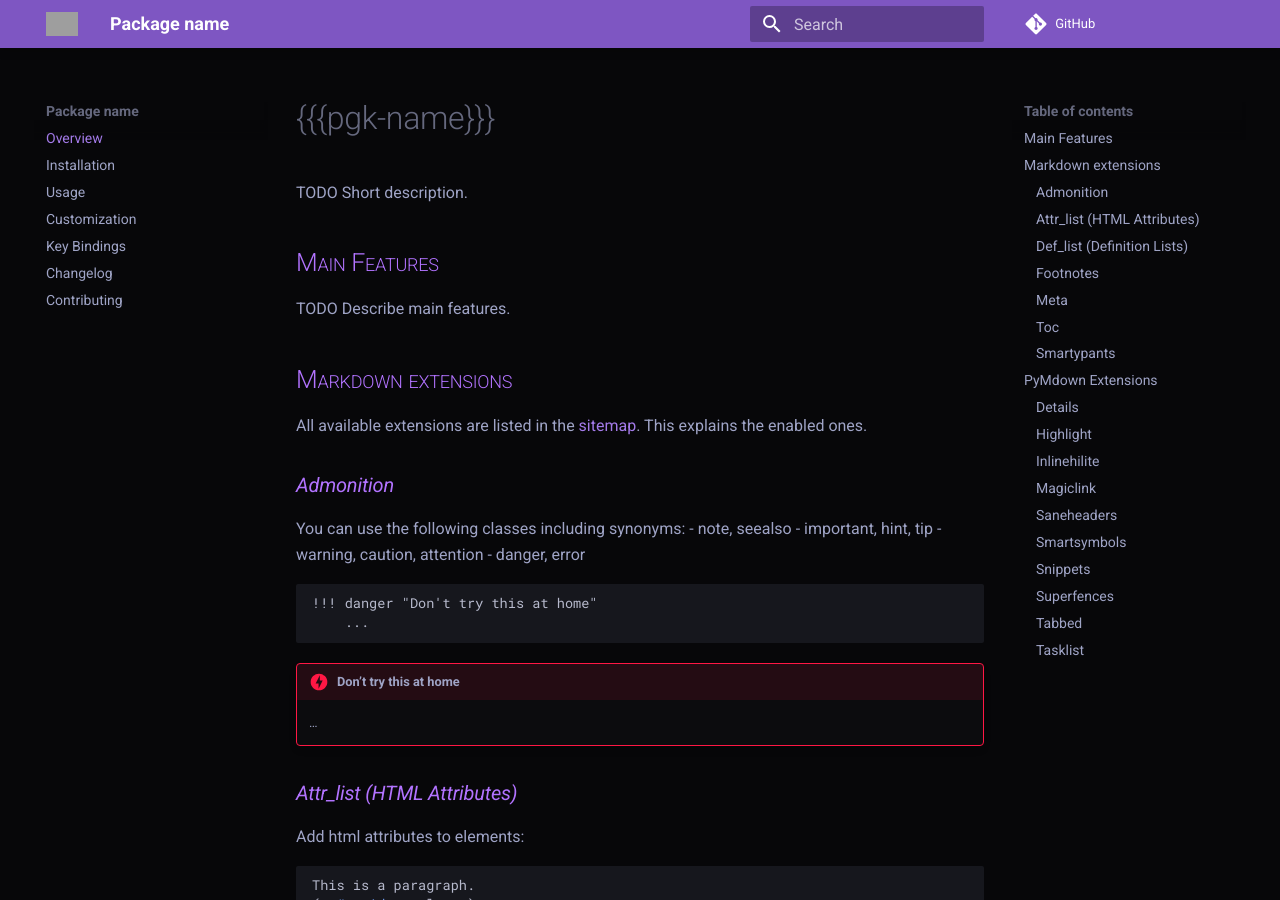
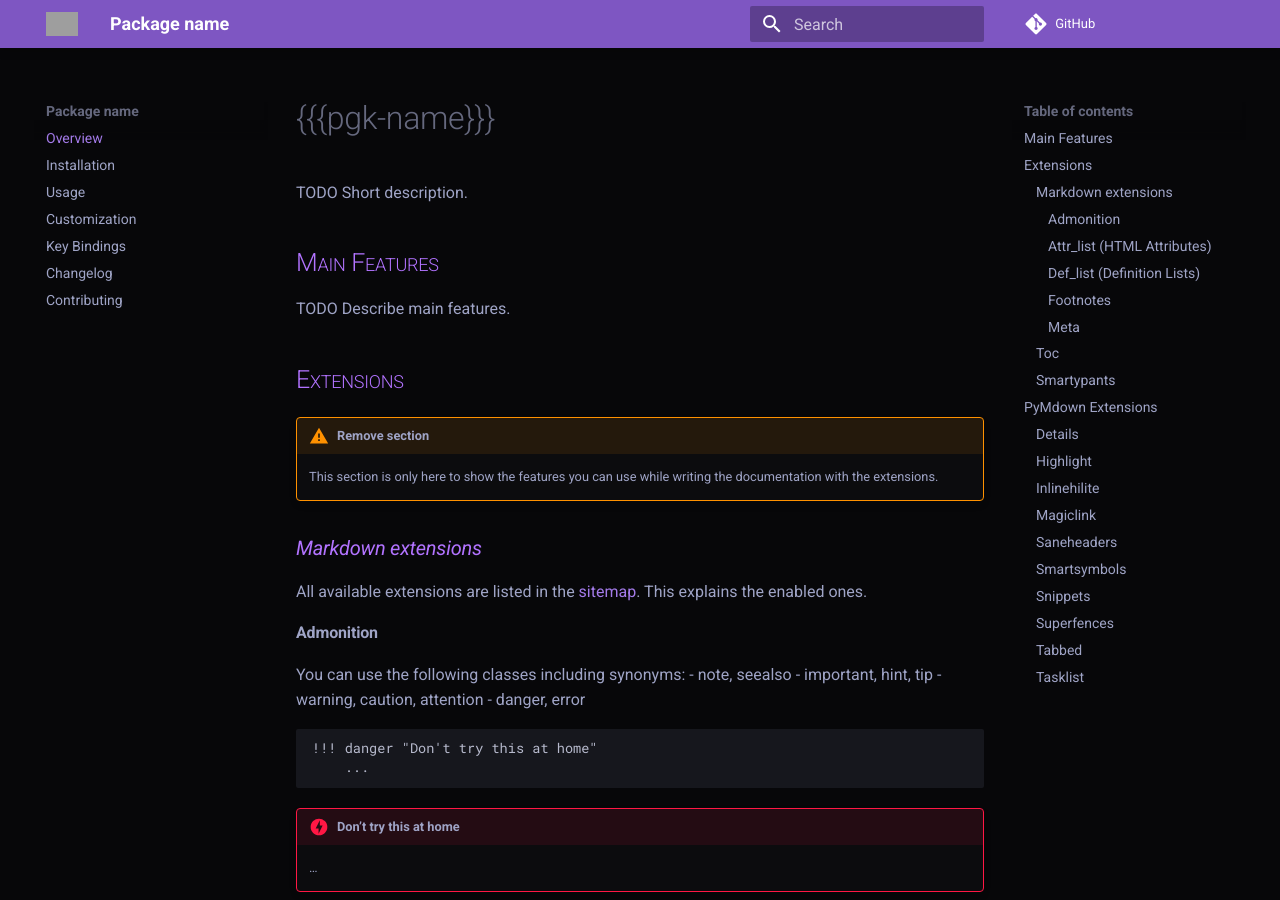
Before and after one commit to hubisan/emacs-template-package, an MkDocs documentation site: the page built from docs/index.md, in a window 1280 px wide and 900 px high. Built offline with MkDocs 1.6.1 and Material for MkDocs 9.7.7, drawn with Linux system fonts in a browser that asks for light colours; comment, search, counter and statistics services are not loaded; grey boxes are pictures that could not be loaded.

````diff
--- a/docs/index.md
+++ b/docs/index.md
@@ -6,15 +6,19 @@ TODO Short description.
 
 TODO Describe main features.
 
+## Extensions
 
+!!! warning "Remove section"
+    This section is only here to show the features you can use while writing the
+    documentation with the extensions.
 
-## Markdown extensions
+### Markdown extensions
 
 All available extensions are listed in the
 [sitemap](https://python-markdown.github.io/sitemap.html). This explains the
 enabled ones.
 
-### Admonition
+#### Admonition
 
 You can use the following classes including synonyms:
 - note, seealso
@@ -30,7 +34,7 @@ You can use the following classes including synonyms:
 !!! danger "Don't try this at home"
     ...
 
-### Attr_list (HTML Attributes)
+#### Attr_list (HTML Attributes)
 
 Add html attributes to elements:
 
@@ -42,7 +46,7 @@ This is a paragraph.
 This is a paragraph.
 {: #an_id .a_class }
 
-### Def_list (Definition Lists)
+#### Def_list (Definition Lists)
 
 ```markdown
 Apple
@@ -53,7 +57,7 @@ Apple
 :   Pomaceous fruit of plants of the genus Malus in
     the family Rosaceae.
 
-### Footnotes
+#### Footnotes
 
 ``` markdown
 Footnotes[^1] have a label[^@#$%] and the footnote's content.
@@ -67,7 +71,7 @@ Footnotes[^1] have a label[^@#$%] and the footnote's content.
 [^1]: This is a footnote content.
 [^@#$%]: A footnote on the label: "@#$%".
 
-### Meta
+#### Meta
 
 Overwrite the title with front matter at top:
 
````
